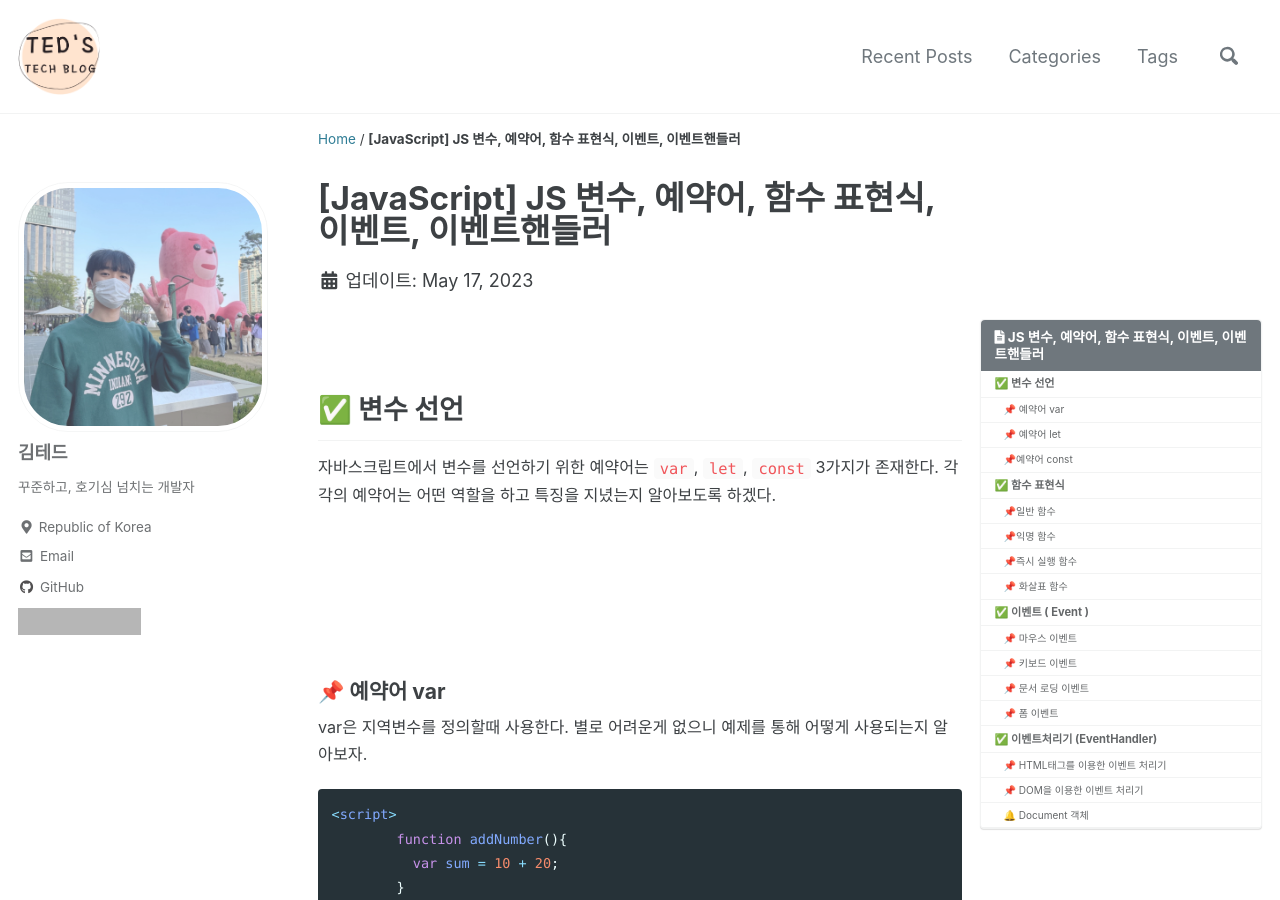
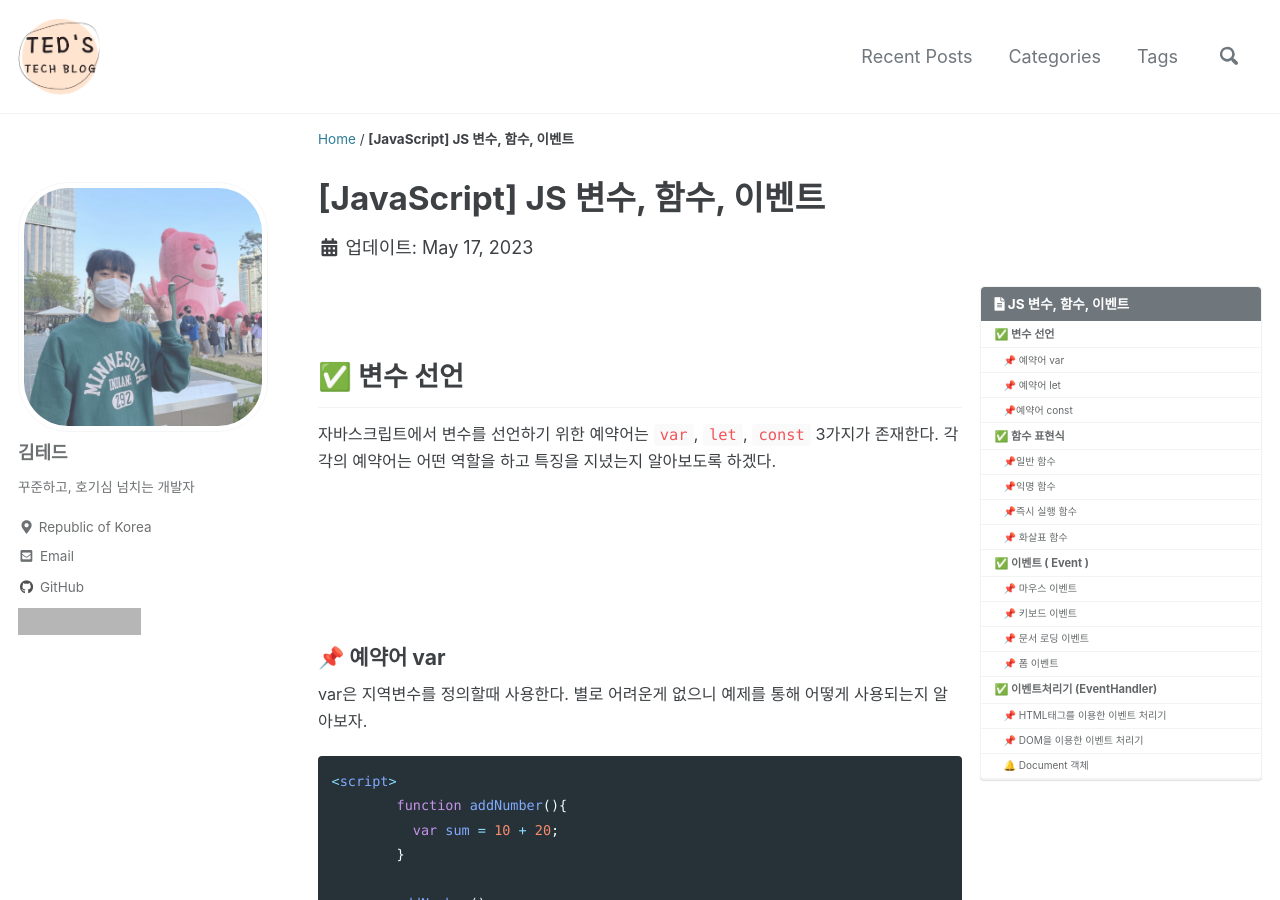
Before and after one commit to idkim97/idkim97.github.io, a Jekyll site: the page built from _posts/2023-05-17-JS 변수, 예약어, 함수 표현식, 이벤트, 이벤트핸들러.md, in a window 1280 px wide and 900 px high. Built offline with Jekyll 4.4.1, drawn with Linux system fonts in a browser that asks for light colours; cached includes are drawn as plain includes; some web fonts are replaced; comment, search, counter and statistics services are not loaded; grey boxes are pictures that could not be loaded.

Commit message:
Update 2023-05-17-JS 변수, 예약어, 함수 표현식, 이벤트, 이벤트핸들러.md

```diff
--- a/_posts/2023-05-17-JS 변수, 예약어, 함수 표현식, 이벤트, 이벤트핸들러.md
+++ b/_posts/2023-05-17-JS 변수, 예약어, 함수 표현식, 이벤트, 이벤트핸들러.md
@@ -1,10 +1,10 @@
 ---
 permalink: /2023-05-17-JS 변수, 예약어, 함수 표현식, 이벤트, 이벤트핸들러/
-title: "[JavaScript] JS 변수, 예약어, 함수 표현식, 이벤트, 이벤트핸들러"
+title: "[JavaScript] JS 변수, 함수, 이벤트"
 date: 2023-05-17 18:00:00
 toc: true
 toc_sticky: true
-toc_label: "JS 변수, 예약어, 함수 표현식, 이벤트, 이벤트핸들러"
+toc_label: "JS 변수, 함수, 이벤트"
 categories:
 - Front-end
 tags:
```
